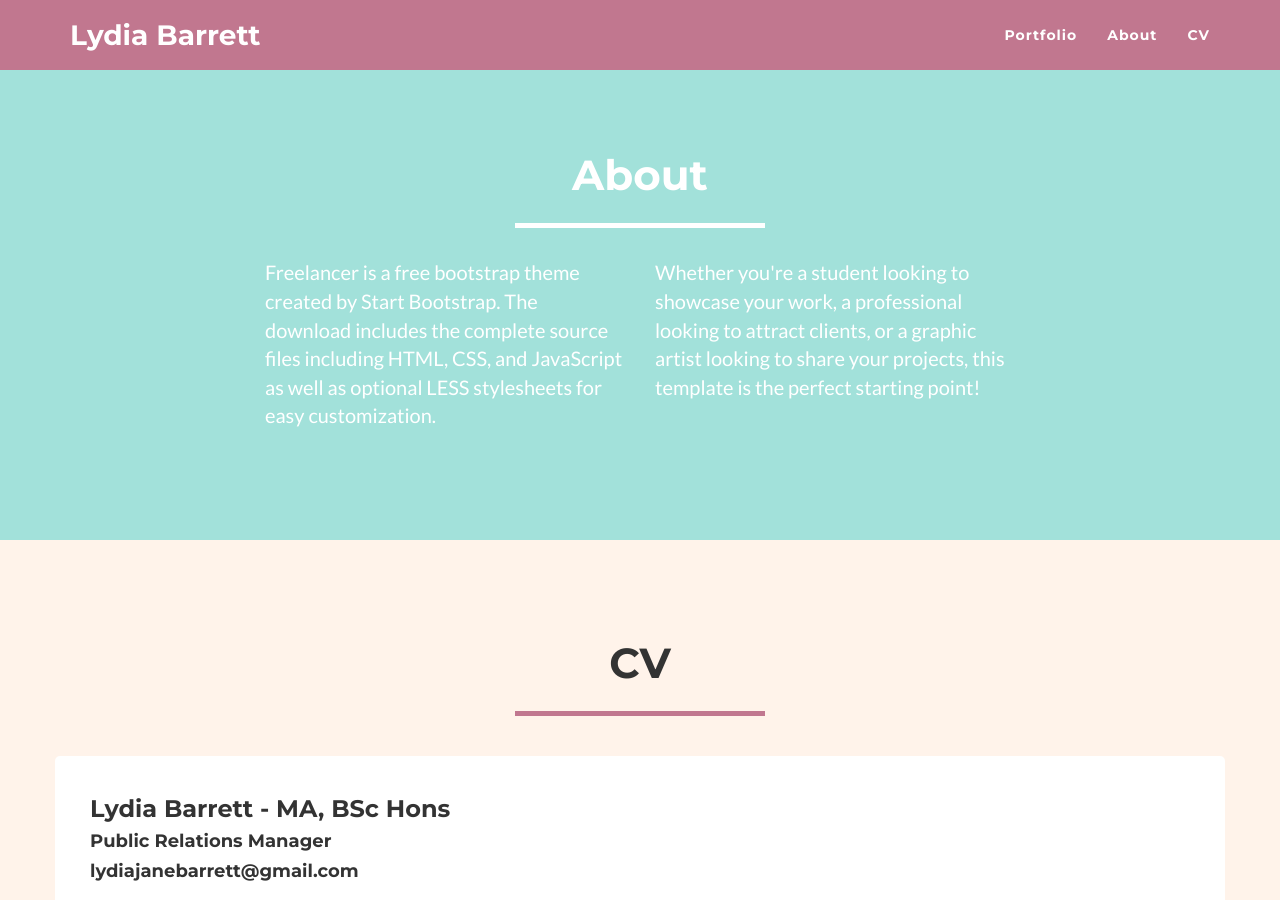
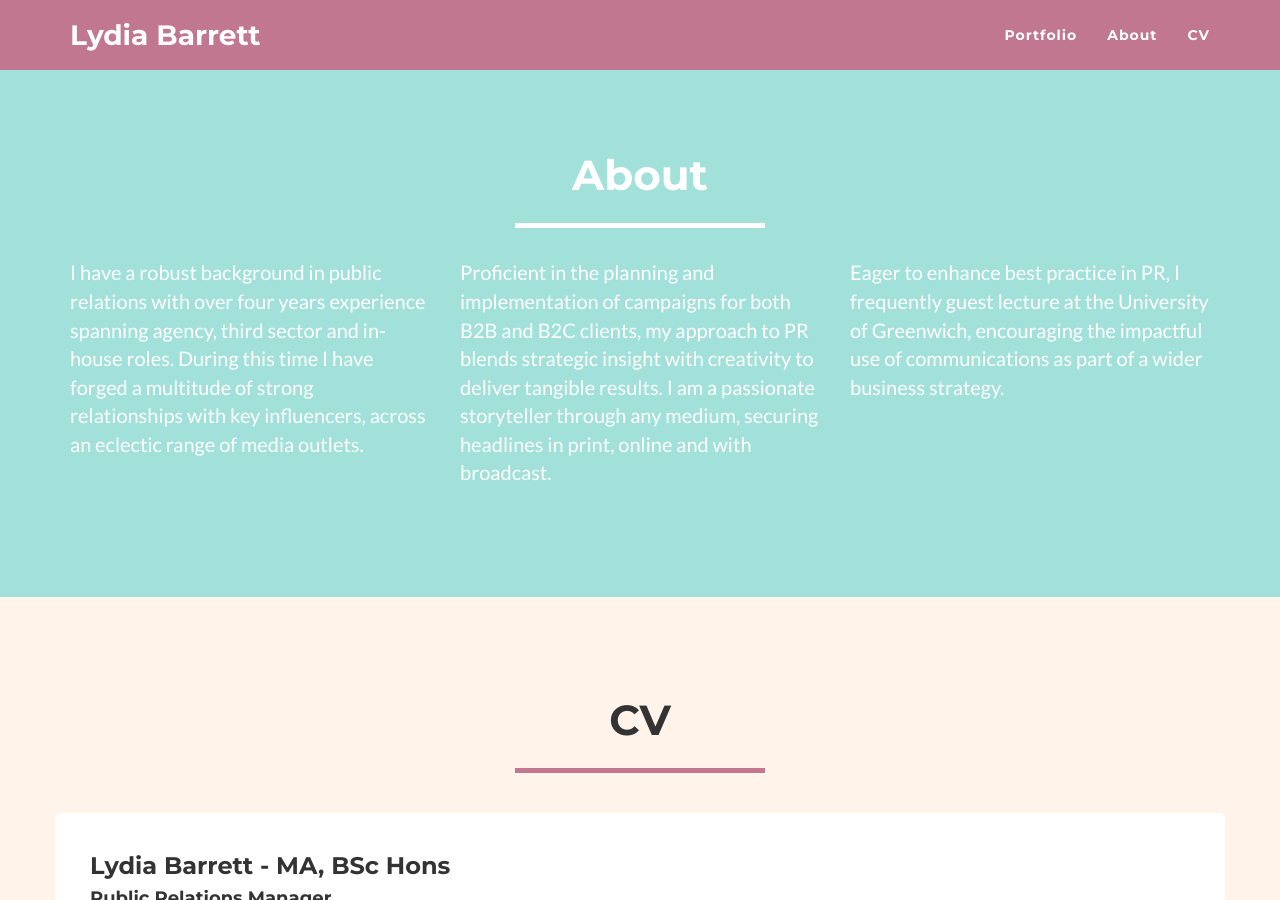
Before and after one commit to lalalovescode/lalalovescode.github.io, a Jekyll site: the page built from index.html, in a window 1280 px wide and 900 px high, scrolled down 1529 px. Built offline with Jekyll 4.4.1, drawn with Linux system fonts in a browser that asks for light colours; nearby versions of some CDN libraries.

Commit message:
about me

```diff
--- a/_includes/about.html
+++ b/_includes/about.html
@@ -8,11 +8,14 @@
             </div>
         </div>
         <div class="row">
-                <div class="col-lg-4 col-lg-offset-2">
-                    <p>Freelancer is a free bootstrap theme created by Start Bootstrap. The download includes the complete source files including HTML, CSS, and JavaScript as well as optional LESS stylesheets for easy customization.</p>
+            <div class="col-lg-4">
+                <p>I have a robust background in public relations with over four years experience spanning agency, third sector and in-house roles. During this time I have forged a multitude of strong relationships with key influencers, across an eclectic range of media outlets.</p>
             </div>
             <div class="col-lg-4">
-                    <p>Whether you're a student looking to showcase your work, a professional looking to attract clients, or a graphic artist looking to share your projects, this template is the perfect starting point!</p>
+                <p>Proficient in the planning and implementation of campaigns for both B2B and B2C clients, my approach to PR blends strategic insight with creativity to deliver tangible results. I am a passionate storyteller through any medium, securing headlines in print, online and with broadcast.</p>
+            </div>
+            <div class="col-lg-4">
+              <p> Eager to enhance best practice in PR, I frequently guest lecture at the University of Greenwich, encouraging the impactful use of communications as part of a wider business strategy.</p>
             </div>
         </div>
     </div>
```
Lines whose indentation alone changed are shown as unchanged.
